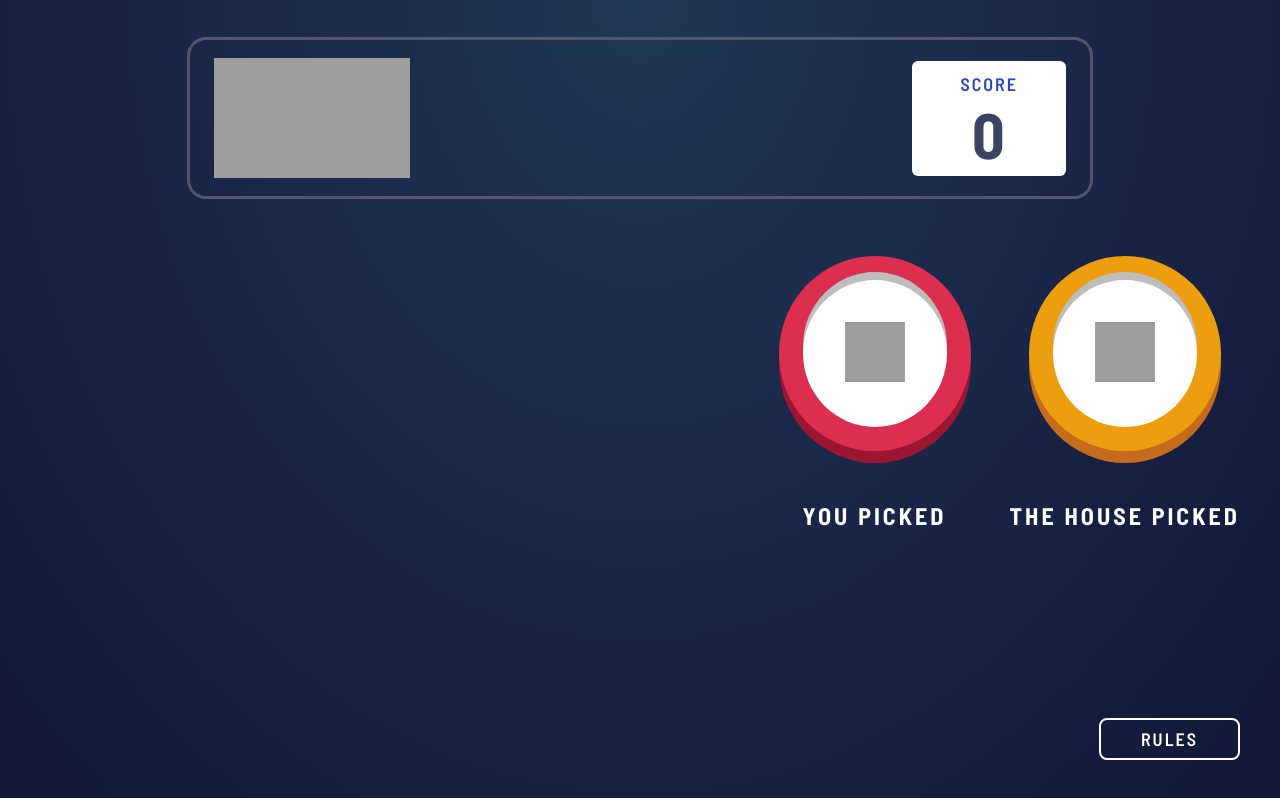
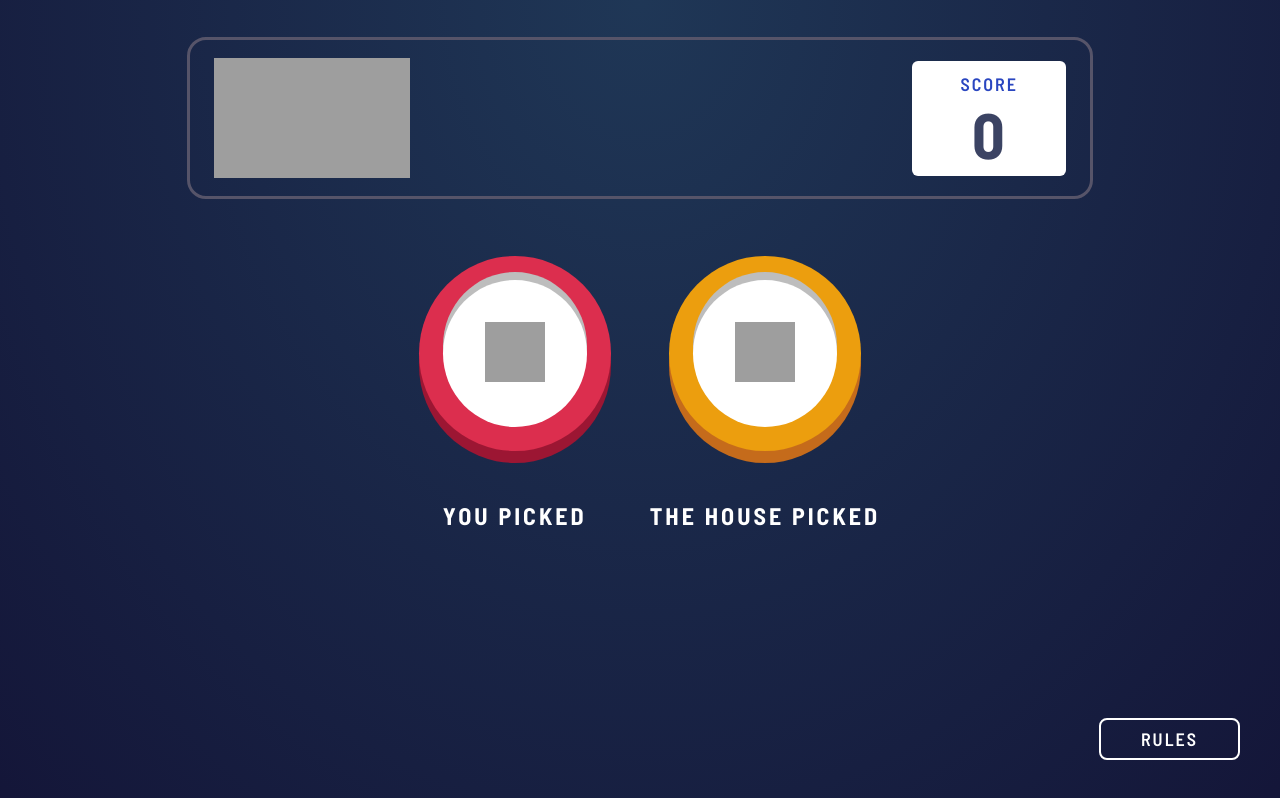
Before and after one commit to KrzyMru/rock-paper-scissors, a React (Vite) app: page / in a window 1280 px wide. Both pictures are taken after a click on the button 640 px from the left and 666 px from the top of the page. Built offline with nearby package versions, Linux system fonts and the light colour scheme; grey boxes are pictures that could not be loaded.

Commit message:
Minor fix

```diff
--- a/src/app/components/game-result/game-result.css
+++ b/src/app/components/game-result/game-result.css
@@ -1,4 +1,5 @@
 .results {
+    align-self: center;
     margin-top: 60px;
     margin-bottom: 60px;
     display: flex;
@@ -54,6 +55,9 @@
     margin-top: 32px;
     margin-left: 32px;
     margin-right: 32px;
+    @media screen and (max-width: 371px) {
+        margin-bottom: 19px;
+    }
     @media screen and (max-width: 768px) {
         padding: 53px;
         margin-top: 16px;
```
